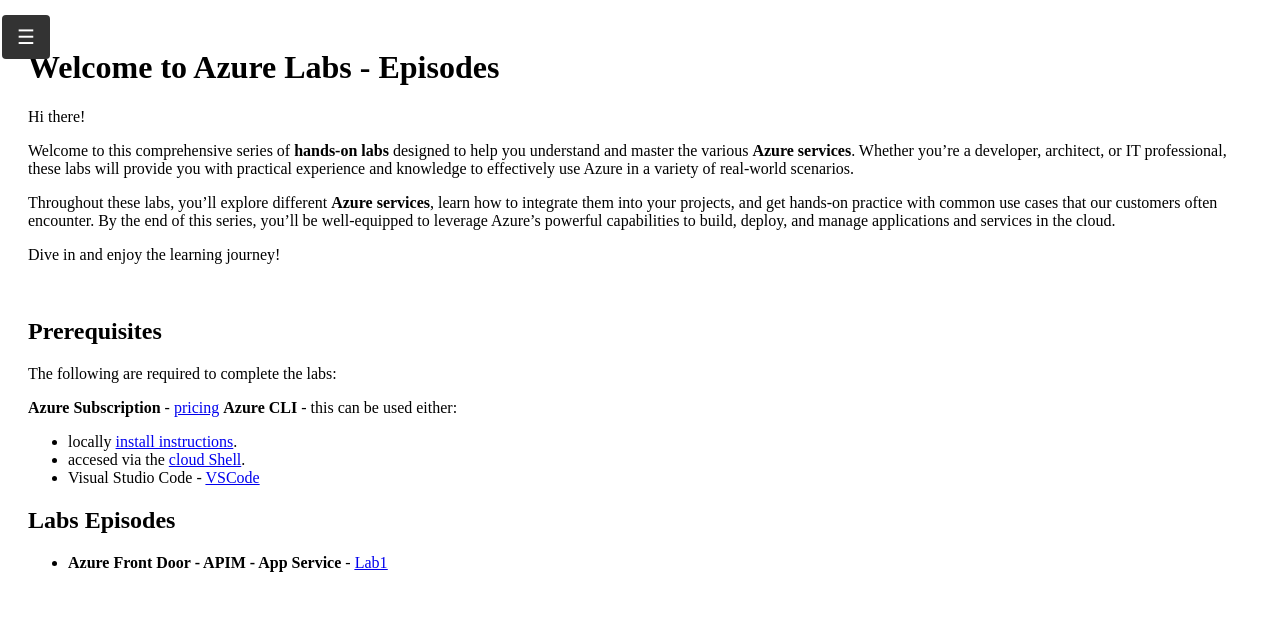
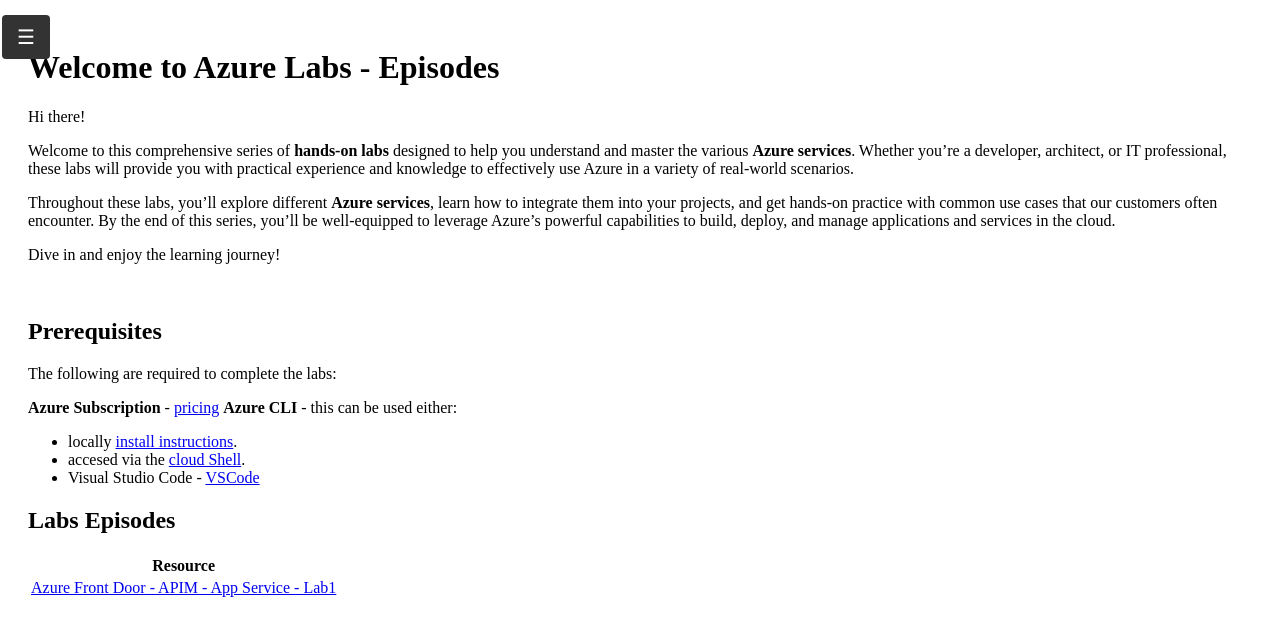
Before and after one commit to pta19059/pta19059.github.io, a Jekyll site: the page built from Labs/Main_Page.md, in a window 1280 px wide. Shown: the top 636 px of the page. Built offline with Jekyll 4.4.1, drawn with Linux system fonts in a browser that asks for light colours.

Commit message:
Update Main_Page.md

```diff
--- a/Labs/Main_Page.md
+++ b/Labs/Main_Page.md
@@ -30,4 +30,6 @@
 
 ## Labs Episodes
 
-* **Azure Front Door - APIM - App Service** - [<u>Lab1</u>](https://pta19059.github.io/Labs/AzureFrontDoorAPIMAppServiceLab1)
+| Resource |
+|---|
+| [Azure Front Door - APIM - App Service - Lab1](https://pta19059.github.io/Labs/AzureFrontDoorAPIMAppServiceLab1) |
```
